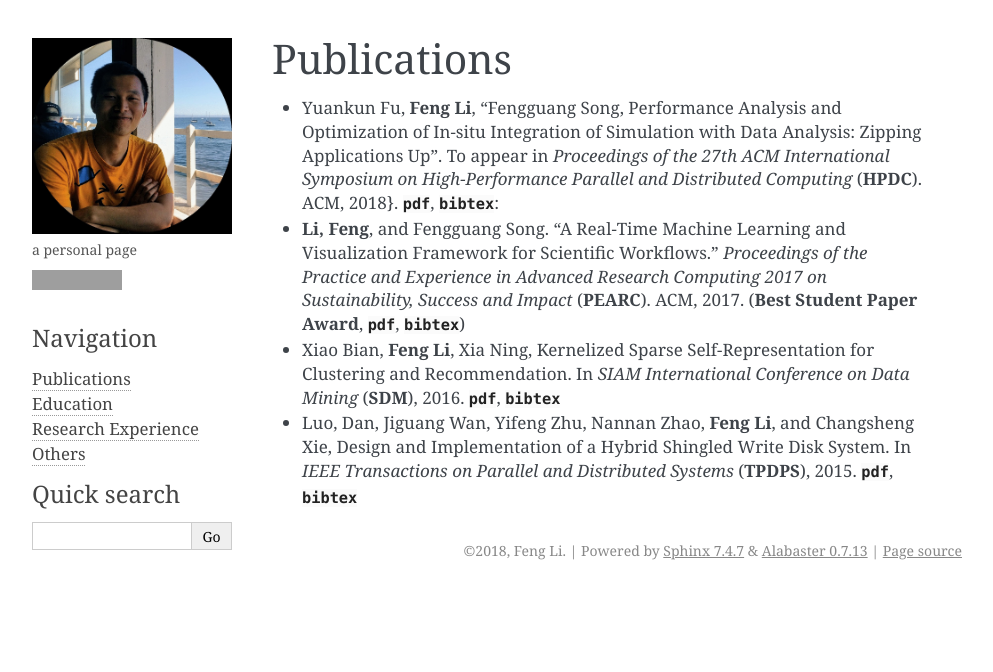
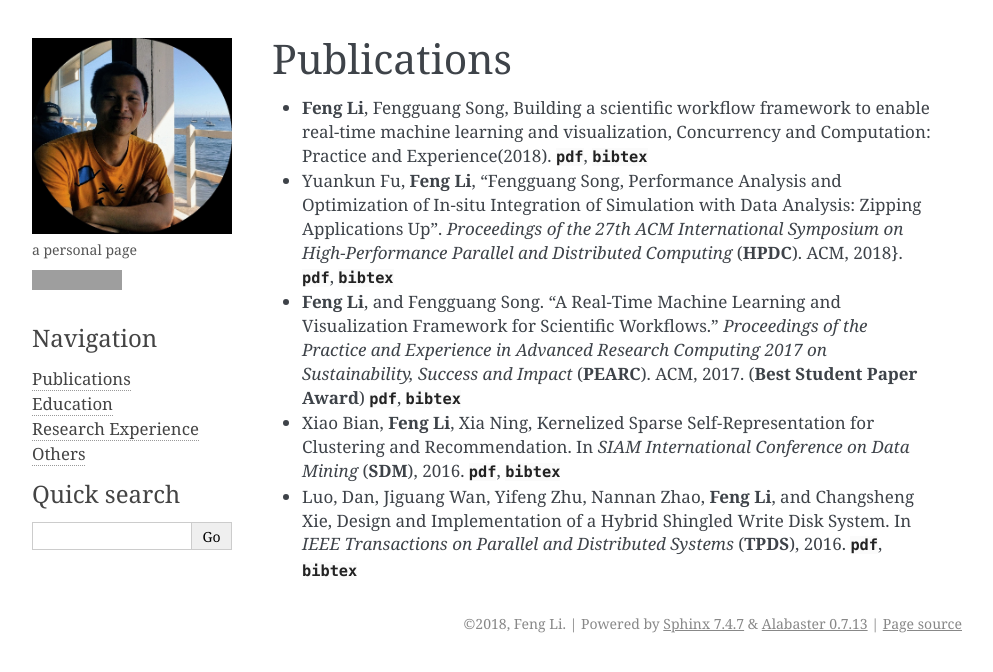
Before and after one commit to fengggli/fengggli.github.io, a Sphinx documentation site: the page built from source/publications.rst, in a window 1280 px wide, cut to the strip 0-672 px from the top of the page. Shown: the whole strip, without its empty margins (148-1141 px from the left). Built offline with Sphinx 7.4.7, drawn with Linux system fonts in a browser that asks for light colours; grey boxes are pictures that could not be loaded.

Commit message:
bib fix, add ccpe

```diff
--- a/source/experience.rst
+++ b/source/experience.rst
@@ -39,8 +39,6 @@ Working on how to add SSD to Ceph(a distributed file system) as cache to improve
 
 My work mainly includes how to utilize the storage of SSD and design the new data caching algorithm.
 
-## Wuhan National Laboratory for Optoelectronics, Huazhong University of Science and Technology,  Wuhan, China
-
 **Sep 2014 ~ Feb 2015, undergraduate research internship**
 
 * worked as a key member in a collaborative project with Huawei Company, China. Our task is to design metadata management algorithm for MRAM-based file systems. a patent is under process, and my work includes:
--- a/source/publications.rst
+++ b/source/publications.rst
@@ -2,11 +2,22 @@
 
 Publications
 ============
+* **Feng Li**, Fengguang Song, Building a scientific workflow framework to enable real‐time machine learning and visualization, Concurrency and Computation: Practice and Experience(2018).
+  :download:`pdf </pubs/li2018ccpe.pdf>`,
+  :download:`bibtex </pubs/li2018ccpe.bibtex>`
 
-* Yuankun Fu, **Feng Li**, "Fengguang Song, Performance Analysis and Optimization of In-situ Integration of Simulation with Data Analysis: Zipping Applications Up". To appear in *Proceedings of the 27th ACM International Symposium on High-Performance Parallel and Distributed Computing* (**HPDC**). ACM, 2018}. :download:`pdf </pubs/fu2018zipper.pdf>`, :download:`bibtex </pubs/fu2018zipper.bibtex>`:
+* Yuankun Fu, **Feng Li**, "Fengguang Song, Performance Analysis and Optimization of In-situ Integration of Simulation with Data Analysis: Zipping Applications Up". *Proceedings of the 27th ACM International Symposium on High-Performance Parallel and Distributed Computing* (**HPDC**). ACM, 2018}.
+  :download:`pdf </pubs/fu2018zipper.pdf>`,
+  :download:`bibtex </pubs/fu2018zipper.bibtex>`
 
-* **Li, Feng**, and Fengguang Song. "A Real-Time Machine Learning and Visualization Framework for Scientific Workflows." *Proceedings of the Practice and Experience in Advanced Research Computing 2017 on Sustainability, Success and Impact* (**PEARC**). ACM, 2017. (**Best Student Paper Award**, :download:`pdf </pubs/li2017mlworkflow.pdf>`, :download:`bibtex </pubs/li2017mlworkflow.bibtex>`)
+* **Feng Li**, and Fengguang Song. "A Real-Time Machine Learning and Visualization Framework for Scientific Workflows." *Proceedings of the Practice and Experience in Advanced Research Computing 2017 on Sustainability, Success and Impact* (**PEARC**). ACM, 2017. (**Best Student Paper Award**)
+  :download:`pdf </pubs/li2017mlworkflow.pdf>`,
+  :download:`bibtex </pubs/li2017mlworkflow.bibtex>`
 
-* Xiao Bian, **Feng Li**, Xia Ning, Kernelized Sparse Self-Representation for Clustering and Recommendation. In *SIAM International Conference on Data Mining* (**SDM**), 2016. :download:`pdf </pubs/bian2016kfista.pdf>`, :download:`bibtex </pubs/bian2016kfista.bibtex>`
+* Xiao Bian, **Feng Li**, Xia Ning, Kernelized Sparse Self-Representation for Clustering and Recommendation. In *SIAM International Conference on Data Mining* (**SDM**), 2016.
+  :download:`pdf </pubs/bian2016kfista.pdf>`,
+  :download:`bibtex </pubs/bian2016kfista.bibtex>`
 
-* Luo, Dan, Jiguang Wan, Yifeng Zhu, Nannan Zhao, **Feng Li**, and Changsheng Xie, Design and Implementation of a Hybrid Shingled Write Disk System. In *IEEE Transactions on Parallel and Distributed Systems* (**TPDPS**), 2015. :download:`pdf </pubs/luo2016hwsr.pdf>`, :download:`bibtex </pubs/luo2016hwsr.bibtex>`
+* Luo, Dan, Jiguang Wan, Yifeng Zhu, Nannan Zhao, **Feng Li**, and Changsheng Xie, Design and Implementation of a Hybrid Shingled Write Disk System. In *IEEE Transactions on Parallel and Distributed Systems* (**TPDS**), 2016.
+  :download:`pdf </pubs/luo2016hwsr.pdf>`,
+  :download:`bibtex </pubs/luo2016hwsr.bibtex>`
```
Also changed, not shown: 2 other files.
